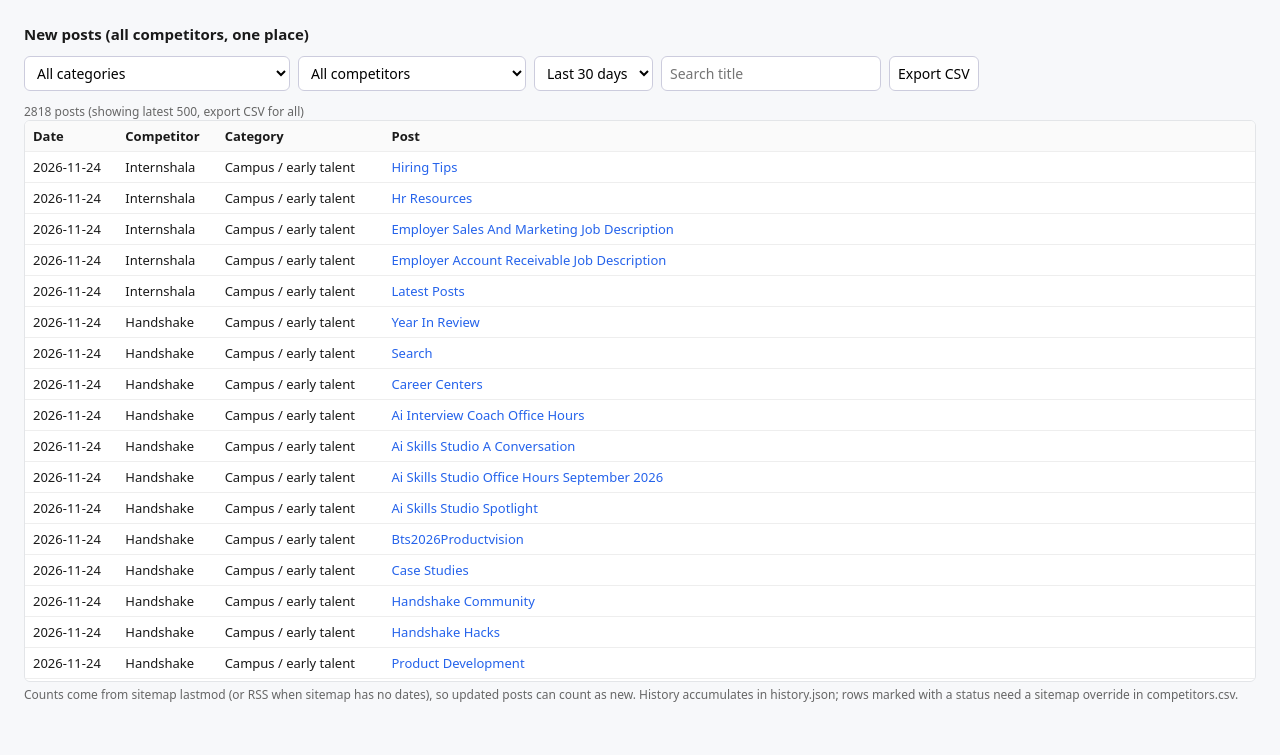
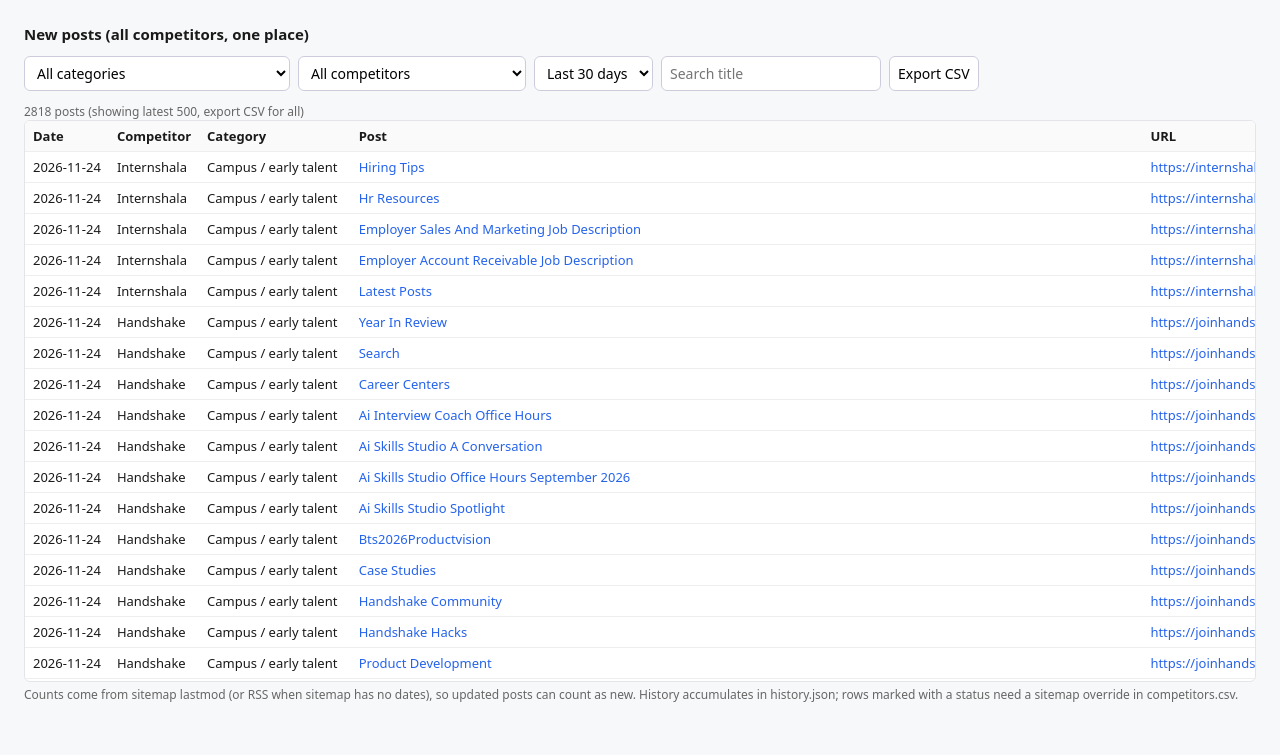
Before and after one commit to mayanktyagi20290/blog-intel, a plain HTML site: page competitors/index.html in a window 1280 px wide. Shown: the part 1234-1989 px from the top of the page. Drawn offline with Linux system fonts and the light colour scheme.

Commit message:
Dashboard: show full post URL column
Co-Authored-By: Claude Sonnet 5.5 <noreply@anthropic.com>
Claude-Session: https://claude.ai/code/session_01RMHawJtVutniRoSKP3CJRs

```diff
--- a/competitors/index.html
+++ b/competitors/index.html
@@ -64,8 +64,8 @@ fetch('posts.json').then(r=>r.json()).then(p=>{P=p;
 function prows(){const since=new Date(Date.now()-pr.value*864e5).toISOString().slice(0,10),q=pq.value.toLowerCase();
  return P.filter(x=>x.d>=since&&(!pf.value||x.c===pf.value)&&(!pc.value||x.n===pc.value)&&(!q||x.t.toLowerCase().includes(q)));}
 function drawP(){const r=prows();pn.textContent=`${r.length} posts`+(r.length>500?' (showing latest 500, export CSV for all)':'');
- pt.innerHTML='<tr><th class="l">Date</th><th class="l">Competitor</th><th class="l">Category</th><th class="l">Post</th></tr>'+
- r.slice(0,500).map(x=>`<tr><td class="l">${x.d}</td><td class="l">${x.n}</td><td class="l">${x.c}</td><td class="l"><a href="${x.u}" target="_blank">${x.t||x.u}</a></td></tr>`).join('');}
+ pt.innerHTML='<tr><th class="l">Date</th><th class="l">Competitor</th><th class="l">Category</th><th class="l">Post</th><th class="l">URL</th></tr>'+
+ r.slice(0,500).map(x=>`<tr><td class="l">${x.d}</td><td class="l">${x.n}</td><td class="l">${x.c}</td><td class="l"><a href="${x.u}" target="_blank">${x.t||x.u}</a></td><td class="l"><a href="${x.u}" target="_blank">${x.u}</a></td></tr>`).join('');}
 pf.onchange=pc.onchange=pr.onchange=pq.oninput=drawP;
 pcsv.onclick=()=>{const t=[['Date','Competitor','Category','Title','URL'],...prows().map(x=>[x.d,x.n,x.c,x.t,x.u])].map(l=>l.map(c=>`"${String(c).replace(/"/g,'""')}"`).join(',')).join('\n');
  const a=document.createElement('a');a.href=URL.createObjectURL(new Blob([t],{type:'text/csv'}));a.download='competitor-new-posts.csv';a.click();};
```
